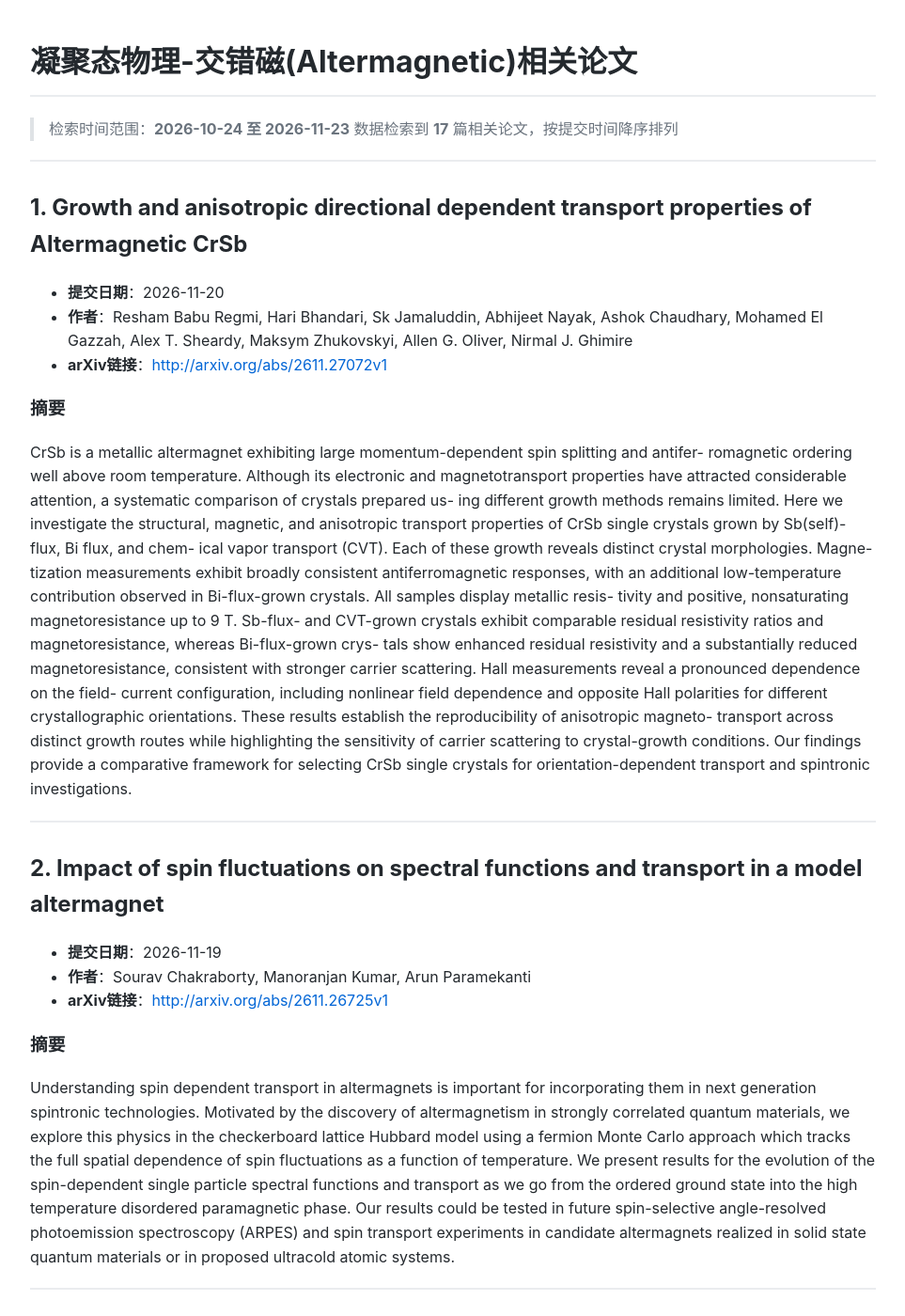
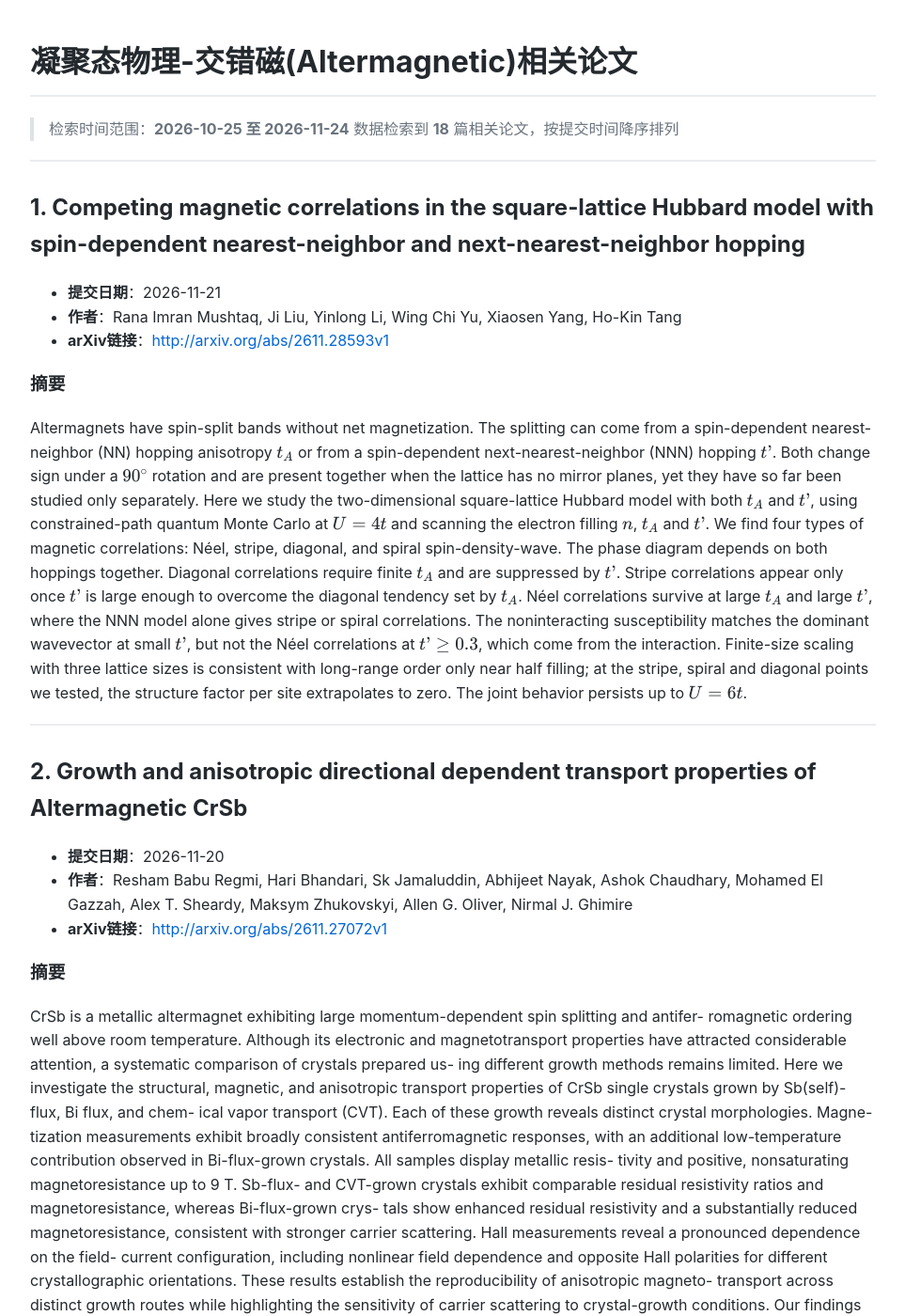
Before and after one commit to yangke25491/daily-arxiv-altermagnetic, a Jekyll site: the page built from index.md, in a window 1280 px wide and 1400 px high. Shown: the whole window at 94% size, without its empty margins (158-1121 px from the left). Built offline with Jekyll 4.4.1, drawn with Linux system fonts in a browser that asks for light colours; some of the changed text lies outside the part shown.

Commit message:
Automated update: arXiv papers

```diff
--- a/index.md
+++ b/index.md
@@ -5,12 +5,23 @@ title: 交错磁论文
 
 # 凝聚态物理-交错磁(Altermagnetic)相关论文
 
-> 检索时间范围：**2026-10-24 至 2026-11-23**
-> 数据检索到 **17** 篇相关论文，按提交时间降序排列
+> 检索时间范围：**2026-10-25 至 2026-11-24**
+> 数据检索到 **18** 篇相关论文，按提交时间降序排列
 
 ---
 
-## 1. Growth and anisotropic directional dependent transport properties of Altermagnetic CrSb
+## 1. Competing magnetic correlations in the square-lattice Hubbard model with spin-dependent nearest-neighbor and next-nearest-neighbor hopping
+
+- **提交日期**：2026-11-21
+- **作者**：Rana Imran Mushtaq, Ji Liu, Yinlong Li, Wing Chi Yu, Xiaosen Yang, Ho-Kin Tang
+- **arXiv链接**：[http://arxiv.org/abs/2611.28593v1](http://arxiv.org/abs/2611.28593v1)
+
+### 摘要
+Altermagnets have spin-split bands without net magnetization. The splitting can come from a spin-dependent nearest-neighbor (NN) hopping anisotropy $t\_A$ or from a spin-dependent next-nearest-neighbor (NNN) hopping $t'$. Both change sign under a $90^\circ$ rotation and are present together when the lattice has no mirror planes, yet they have so far been studied only separately. Here we study the two-dimensional square-lattice Hubbard model with both $t\_A$ and $t'$, using constrained-path quantum Monte Carlo at $U=4t$ and scanning the electron filling $n$, $t\_A$ and $t'$. We find four types of magnetic correlations: Néel, stripe, diagonal, and spiral spin-density-wave. The phase diagram depends on both hoppings together. Diagonal correlations require finite $t\_A$ and are suppressed by $t'$. Stripe correlations appear only once $t'$ is large enough to overcome the diagonal tendency set by $t\_A$. Néel correlations survive at large $t\_A$ and large $t'$, where the NNN model alone gives stripe or spiral correlations. The noninteracting susceptibility matches the dominant wavevector at small $t'$, but not the Néel correlations at $t'\geq0.3$, which come from the interaction. Finite-size scaling with three lattice sizes is consistent with long-range order only near half filling; at the stripe, spiral and diagonal points we tested, the structure factor per site extrapolates to zero. The joint behavior persists up to $U=6t$.
+
+---
+
+## 2. Growth and anisotropic directional dependent transport properties of Altermagnetic CrSb
 
 - **提交日期**：2026-11-20
 - **作者**：Resham Babu Regmi, Hari Bhandari, Sk Jamaluddin, Abhijeet Nayak, Ashok Chaudhary, Mohamed El Gazzah, Alex T. Sheardy, Maksym Zhukovskyi, Allen G. Oliver, Nirmal J. Ghimire
@@ -21,7 +32,7 @@ CrSb is a metallic altermagnet exhibiting large momentum-dependent spin splittin
 
 ---
 
-## 2. Impact of spin fluctuations on spectral functions and transport in a model altermagnet
+## 3. Impact of spin fluctuations on spectral functions and transport in a model altermagnet
 
 - **提交日期**：2026-11-19
 - **作者**：Sourav Chakraborty, Manoranjan Kumar, Arun Paramekanti
@@ -65,7 +76,7 @@ In altermagnets, the exchange symmetry of two mutually compensating magnetic sub
 
 ---
 
-## 6. Narrow-Band Magnetism Allowed by Quantum Geometry: Altermagnetism and Beyond
+## 7. Narrow-Band Magnetism Allowed by Quantum Geometry: Altermagnetism and Beyond
 
 - **提交日期**：2026-11-12
 - **作者**：Minxuan Wang, Pei-Han Lin, Yang Ge, Jiabin Yu
@@ -109,7 +120,7 @@ Altermagnetism (AM), a novel magnetic phase featuring zero net magnetization and
 
 ---
 
-## 10. Hidden interfacial magnetism in RuO${}\_2$ heterostructures revealed by a superconducting spin switch
+## 11. Hidden interfacial magnetism in RuO${}\_2$ heterostructures revealed by a superconducting spin switch
 
 - **提交日期**：2026-11-10
 - **作者**：Tetsuma Mandokoro, Hisakazu Matsuki, Shutaro Karube, Rodrigo de las Heras, Andrei Mazanik, Akihiro Yamada, Fugo Tokoro, Susumu Hirata, Ryusuke Hisatomi, Yoichi Shiota, Vitaly N. Golovach, F. Sebastian Bergeret, Teruo Ono
@@ -186,7 +197,7 @@ We generalize the previous group-theory based classification of collinear magnet
 
 ---
 
-## 17. Electronic Responses in Solid Oxygen with Coexisting Structural and Magnetic Orders
+## 18. Electronic Responses in Solid Oxygen with Coexisting Structural and Magnetic Orders
 
 - **提交日期**：2026-10-26
 - **作者**：Naomichi Sato, Makoto Naka, Joji Nasu
```
Also changed, not shown: other parts of index.md (+12 -12 lines).
